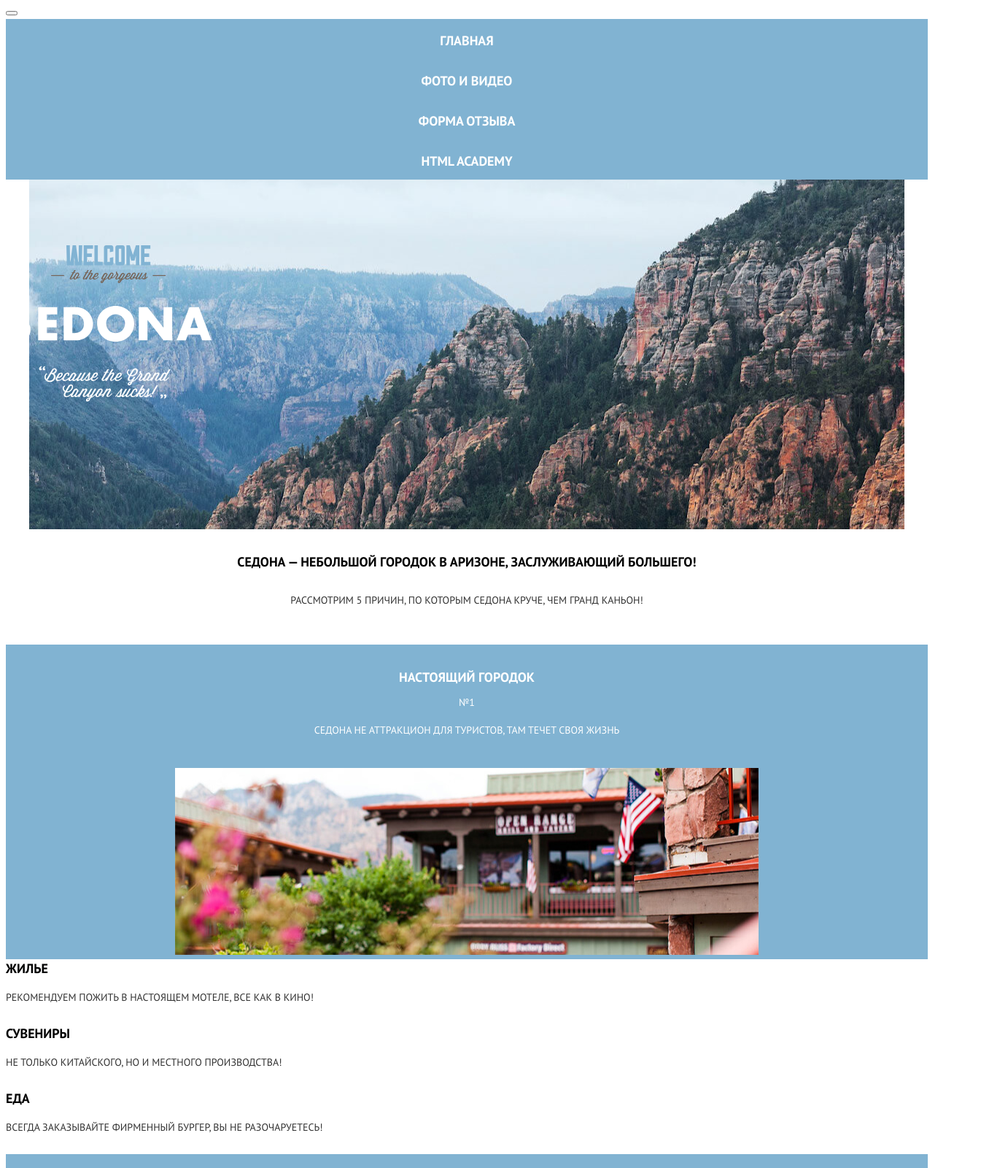
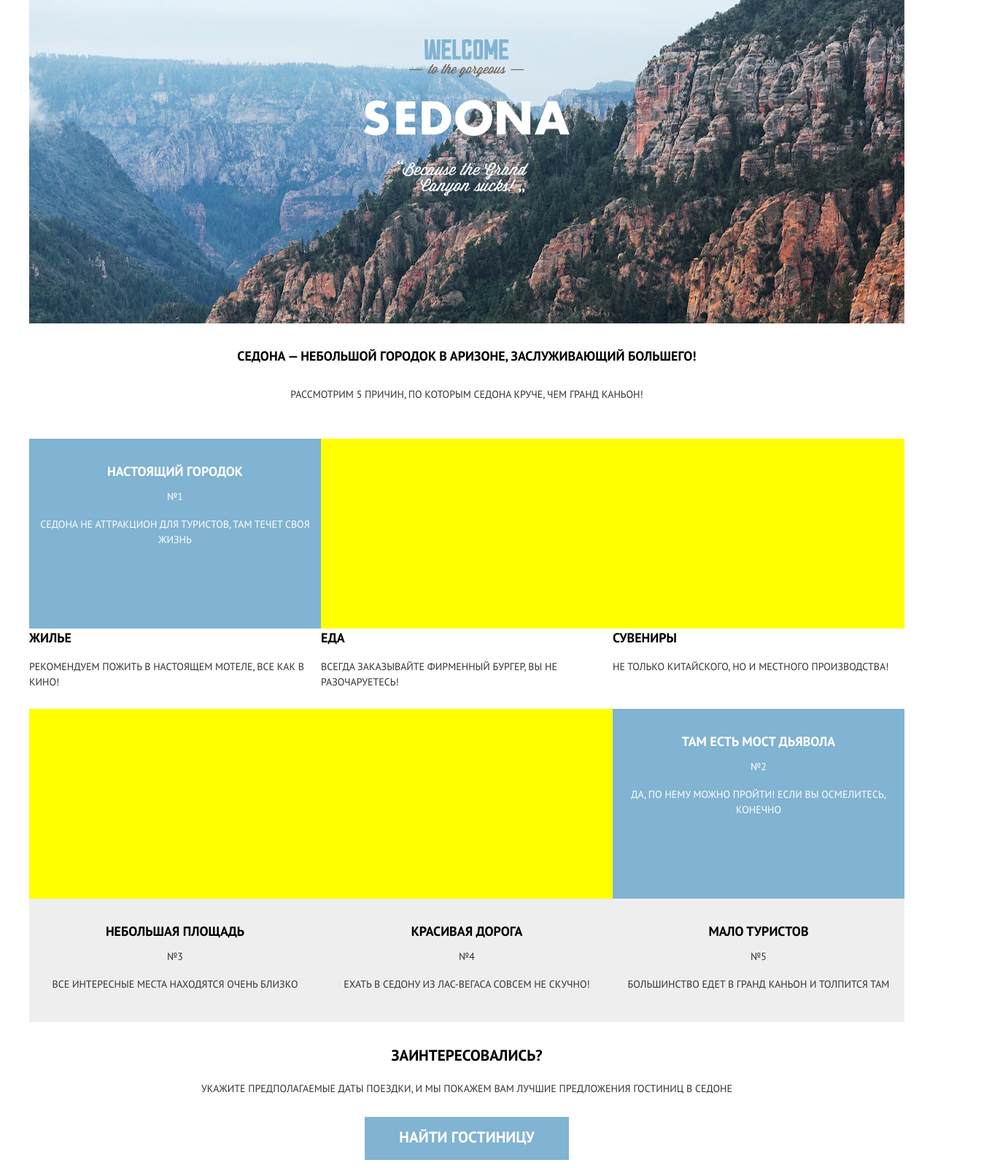
Before and after one commit to Asya-ya/499465-sedona-21, a website: page source/index.html in a window 1280 px wide. Shown: the part 100-1700 px from the top of the page at 73% size, 1382 px wide, since content can reach past the window. Drawn offline with nearby package versions, Linux system fonts and the light colour scheme; files that its build step writes are made by us from their sources.

Commit message:
Добавляет адаптивную сетку для главной страницы

```diff
--- a/source/index.html
+++ b/source/index.html
@@ -2,6 +2,7 @@
 <html class="page" lang="ru">
   <head>
     <meta charset="utf-8">
+    <meta name="viewport" content="width=device-width, initial-scale=1">
     <link rel="stylesheet" href="css/style.css">
     <title>Седона</title>
   </head>
@@ -17,7 +18,7 @@
         </button>
 
         <div class="wrapper">
-          <ul class="main-nav__list">
+          <ul class="main-nav__list main-nav__list--big">
             <li class="main-nav__item">
               <a class="main-nav__link">Главная</a>
             </li>
@@ -60,13 +61,18 @@
 
           <ul class="reasons__list">
             <li class="reasons__item">
+              <div class="reasons__first-wrapper">
+                <div class="reasons__about">
                   <h3 class="reasons__name">Настоящий городок</h3>
 
                   <p class="reasons__number">№1</p>
 
                   <p class="reasons__text">СЕДОНА НЕ АТТРАКЦИОН ДЛЯ ТУРИСТОВ, ТАМ ТЕЧЕТ СВОЯ ЖИЗНЬ</p>
+                </div>
 
-              <img class="reasons__image" src="img/reason-1.jpg" width="800" height="256" alt="Фото города Седона">
+                <!-- <img class="reasons__image" src="img/reason-1.jpg" width="320" height="260" alt="Фото города Седона"> -->
+                <div class="reasons__image"></div>
+              </div>
 
               <ul class="reasons__wish wish">
                 <li class="wish__item wish__item--house">
@@ -96,16 +102,23 @@
             </li>
 
             <li class="reasons__item">
+              <div class="reasons__second-wrapper">
+                <div class="reasons__about">
                   <h3 class="reasons__name">Там есть мост дьявола</h3>
 
                   <p class="reasons__number">№2</p>
 
                   <p class="reasons__text">Да, по нему можно пройти! Если вы осмелитесь, конечно</p>
+                </div>
 
-              <img class="reasons__image" src="img/reason-2.jpg" width="800" height="256" alt="Фото моста дьявола">
+                <!-- <img class="reasons__image" src="img/reason-2.jpg" width="320" height="260" alt="Фото моста дьявола"> -->
+                <div class="reasons__image"></div>
+              </div>
             </li>
 
             <li class="reasons__item reasons__item--light">
+              <ul class="reasons__third-wrapper">
+                <li>
                   <h3 class="reasons__name">Небольшая площадь</h3>
 
                   <p class="reasons__number">№3</p>
@@ -113,7 +126,7 @@
                   <p class="reasons__text">ВСЕ интересные места находятся очень близко</p>
                 </li>
 
-            <li class="reasons__item reasons__item--light">
+                <li>
                   <h3 class="reasons__name">Красивая дорога</h3>
 
                   <p class="reasons__number">№4</p>
@@ -121,12 +134,14 @@
                   <p class="reasons__text">ЕХАТЬ В СЕДОНУ ИЗ ЛАС-ВЕГАСА совсем НЕ СКУЧНО!</p>
                 </li>
 
-            <li class="reasons__item reasons__item--light">
+                <li>
                   <h3 class="reasons__name">Мало туристов</h3>
 
                   <p class="reasons__number">№5</p>
 
                   <p class="reasons__text">Большинство едет в гранд каньон и толпится там</p>
+                </li>
+              </ul>
             </li>
           </ul>
         </div>
@@ -148,7 +163,7 @@
         <div class="wrapper">
           <h2 class="visually-hidden">Карта проезда</h2>
 
-          <img class="map__image" src="img/map.jpg" width="1200" height="350" alt="Карта проезда к городу Седона">
+          <img class="map__image" src="img/map-mobile.jpg" width="320" height="350" alt="Карта проезда к городу Седона">
         </div>
       </section>
     </main>
--- a/source/less/blocks/booking.less
+++ b/source/less/blocks/booking.less
@@ -23,8 +23,11 @@
 }
 
 .booking__search {
+  margin: 0 auto;
   padding: 15px 32px 18px;
   width: 280px;
 
   .big-title();
+
+  box-sizing: border-box;
 }
--- a/source/less/blocks/intro.less
+++ b/source/less/blocks/intro.less
@@ -1,6 +1,9 @@
 .intro {
+  width: 100%;
   min-height: 389px;
   padding-top: 90px;
+
+  text-align: center;
 
   background-image: url("../img/back-intro.jpg");
   background-repeat: no-repeat;
--- a/source/less/blocks/main-nav.less
+++ b/source/less/blocks/main-nav.less
@@ -1,7 +1,29 @@
+.main-nav {
+  width: 100%;
+}
+
+.main-nav__toggle {
+  @media (min-width: @tablet-width) {
+    display: none;
+  }
+}
+
 .main-nav__list {
+  display: none;
   .list-reset();
 
   background-color: @blue;
+}
+
+.main-nav__list--big {
+  display: none;
+  justify-content: space-around;
+
+  background-color: #ffffff;
+
+  @media (min-width: @tablet-width) {
+    display: flex;
+  }
 }
 
 .main-nav__link {
@@ -18,3 +40,10 @@
   text-decoration: none;
   text-align: center;
 }
+
+.main-nav__list--big .main-nav__link {
+  font-weight: 700;
+  font-size: 14px;
+  line-height: 26px;
+  color: #000000;
+}
--- a/source/less/blocks/map.less
+++ b/source/less/blocks/map.less
@@ -1,3 +1,5 @@
 .map {
   padding-bottom: 10px;
+
+  text-align: center;
 }
--- a/source/less/blocks/page-footer.less
+++ b/source/less/blocks/page-footer.less
@@ -1,5 +1,7 @@
-.page-footer {
-  text-align: center;
+.page-footer .wrapper {
+  display: flex;
+  flex-direction: column;
+  align-items: center;
 }
 
 .page-footer__hashtag {
--- a/source/less/blocks/page-header.less
+++ b/source/less/blocks/page-header.less
@@ -1,4 +1,4 @@
 .page-header {
-  height: 56px;
+  margin-bottom: -28px;
   display: flex;
 }
--- a/source/less/blocks/page.less
+++ b/source/less/blocks/page.less
@@ -6,6 +6,7 @@
 }
 
 .page__body {
+  margin: 0;
   min-width: 320px;
 
   background-color: #ffffff;
--- a/source/less/blocks/reasons.less
+++ b/source/less/blocks/reasons.less
@@ -38,6 +38,44 @@
   }
 }
 
+.reasons__first-wrapper {
+  display: grid;
+
+  @media (min-width: @tablet-width) {
+    grid-template-columns: 1fr 2fr;
+  }
+}
+
+.reasons__second-wrapper {
+  display: grid;
+
+  @media (min-width: @tablet-width) {
+    grid-template-columns: 2fr 1fr;
+  }
+}
+
+.reasons__second-wrapper .reasons__about {
+  @media (min-width: @tablet-width) {
+    order: 2;
+  }
+}
+
+.reasons__second-wrapper .reasons__image {
+  @media (min-width: @tablet-width) {
+    order: 1;
+  }
+}
+
+.reasons__third-wrapper {
+  display: grid;
+
+  .list-reset();
+
+  @media (min-width: @tablet-width) {
+    grid-template-columns: 1fr 1fr 1fr;
+  }
+}
+
 .reasons__name {
   padding-top: 32px;
   padding-bottom: 11px;
@@ -57,6 +95,13 @@
   margin: 0;
 }
 
+.reasons__image {
+  width: 100%;
+  height: 260px;
+
+  background-color: yellow;
+}
+
 .reasons__wish {
   margin-top: 35px;
 }
--- a/source/less/blocks/wish.less
+++ b/source/less/blocks/wish.less
@@ -4,10 +4,27 @@
   text-align: left;
 
   background-color: #ffffff;
+
+  @media (min-width: @tablet-width) {
+    display: grid;
+    grid-template-columns: 1fr 1fr 1fr;
+  }
 }
 
 .wish__item {
   padding-bottom: 26px;
+}
+
+.wish__item--food {
+  @media (min-width: @tablet-width) {
+    order: 1;
+  }
+}
+
+.wish__item--souvenirs {
+  @media (min-width: @tablet-width) {
+    order: 2;
+  }
 }
 
 .wish__title {
--- /dev/null
+++ b/source/less/blocks/wrapper.less
@@ -0,0 +1,13 @@
+.wrapper {
+  margin: 0 auto;
+  width: 320px;
+
+  @media (min-width: @tablet-width) {
+    width: 768px;
+  }
+
+  @media (min-width: @desktop-width) {
+    padding: 0 40px;
+    width: 1200px;
+  }
+}
--- a/source/less/global/variables.less
+++ b/source/less/global/variables.less
@@ -1,3 +1,10 @@
+//text
 @text-dark: #333333;
 @text-light: #ffffff;
 @blue: #81B3D2;
+
+
+//viewports
+@mobile-width-only: 767px;
+@tablet-width: 768px;
+@desktop-width: 1280px;
--- a/source/less/style.less
+++ b/source/less/style.less
@@ -5,9 +5,11 @@
 
 //Blocks
 //Index
+@import "blocks/wrapper.less";
 @import "blocks/visually-hidden.less";
 @import "blocks/button.less";
 @import "blocks/page.less";
+@import "blocks/page-header.less";
 @import "blocks/main-nav.less";
 @import "blocks/intro.less";
 @import "blocks/reasons.less";
```
Also changed, not shown: source/img/map-mobile.jpg (added). Lines whose indentation alone changed are shown as unchanged.
